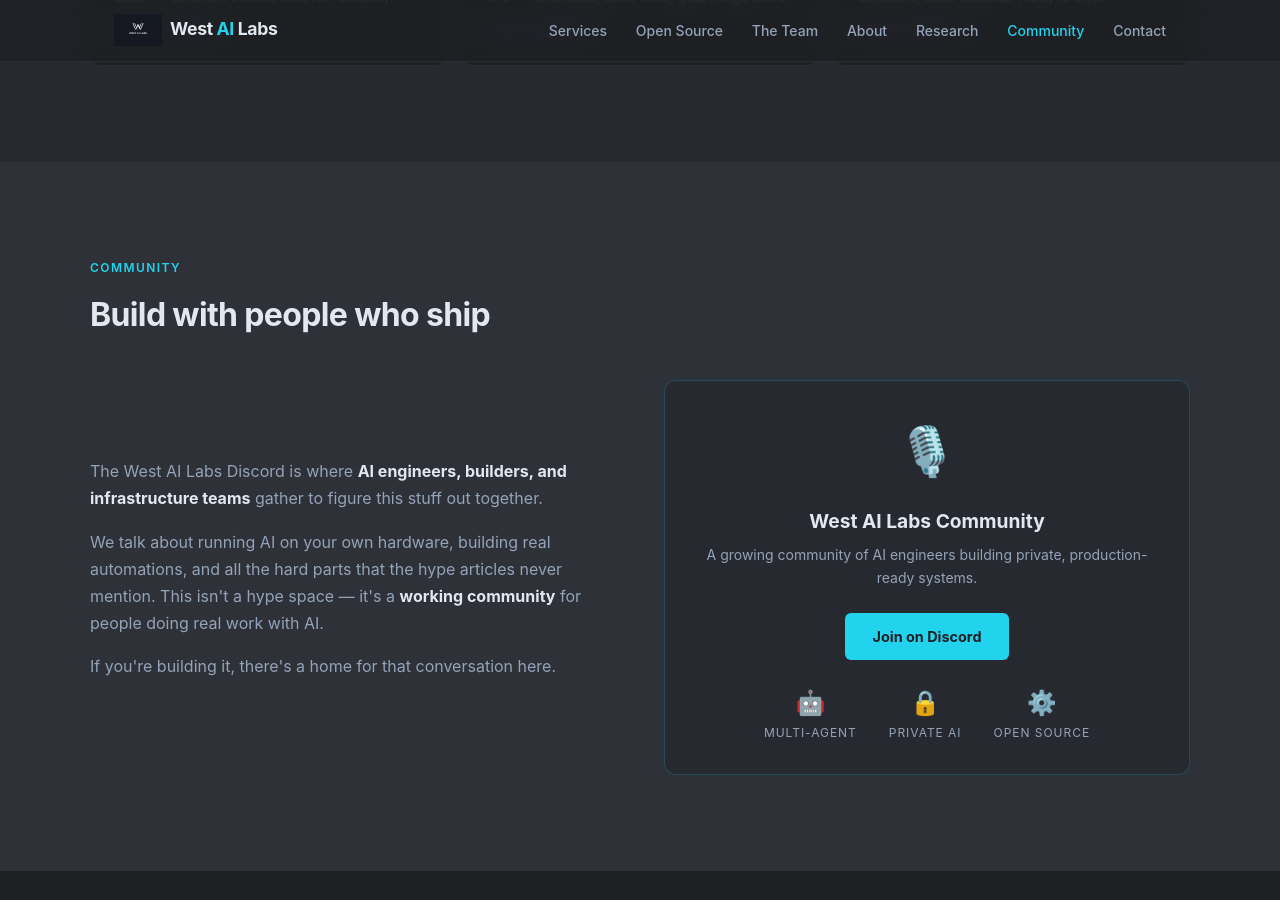
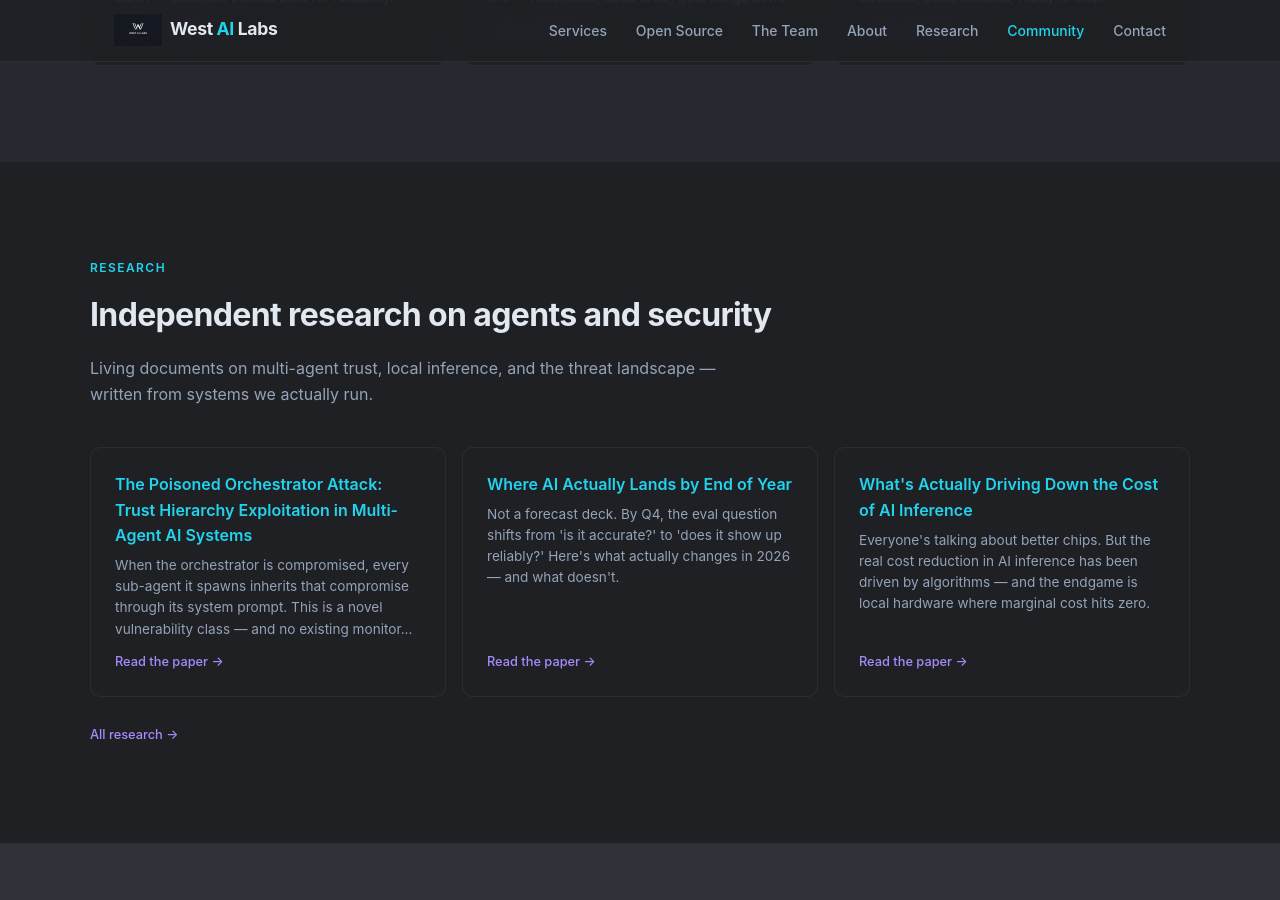
Before and after one commit to westailabs/westailabs.com, a Jekyll site: the page built from index.html, in a window 1280 px wide and 900 px high, scrolled down 2114 px. Built offline with Jekyll 4.4.1, drawn with Linux system fonts in a browser that asks for light colours.

Commit message:
feat: add homepage research cards with Poisoned Orchestrator first
Generate three latest-paper cards from the research collection (POA
pinned first) and link through to the library. Reuses existing card styles.

```diff
--- a/index.html
+++ b/index.html
@@ -91,6 +87,30 @@ twitter_description: "Private, production-ready AI systems behind the firewall."
       <span class="repo-link">View on GitHub →</span>
     </a>
   </div>
+</div>
+</section>
+
+
+<section id="research-preview">
+<div class="container">
+  <div class="fade-in">
+    <div class="section-label">Research</div>
+    <h2 class="section-title">Independent research on agents and security</h2>
+    <p style="color:var(--muted);max-width:640px">Living documents on multi-agent trust, local inference, and the threat landscape — written from systems we actually run.</p>
+  </div>
+  <div class="repo-grid fade-in">
+    {% assign poa = site.research | where_exp: "paper", "paper.slug == 'poisoned-orchestrator-attack'" %}
+    {% assign rest = site.research | where_exp: "paper", "paper.slug != 'poisoned-orchestrator-attack'" | sort: "last_updated" | reverse %}
+    {% assign papers = poa | concat: rest %}
+    {% for paper in papers limit: 3 %}
+    <a class="repo-card" href="{{ paper.url }}">
+      <div class="repo-name">{{ paper.title }}</div>
+      <p class="repo-desc">{{ paper.excerpt | strip_html | truncate: 180 }}</p>
+      <span class="repo-link">Read the paper →</span>
+    </a>
+    {% endfor %}
+  </div>
+  <p class="fade-in" style="margin-top:1.5rem"><a href="/research/" class="repo-link">All research →</a></p>
 </div>
 </section>
 
```
Also changed, not shown: other parts of index.html (+0 -4 lines).
